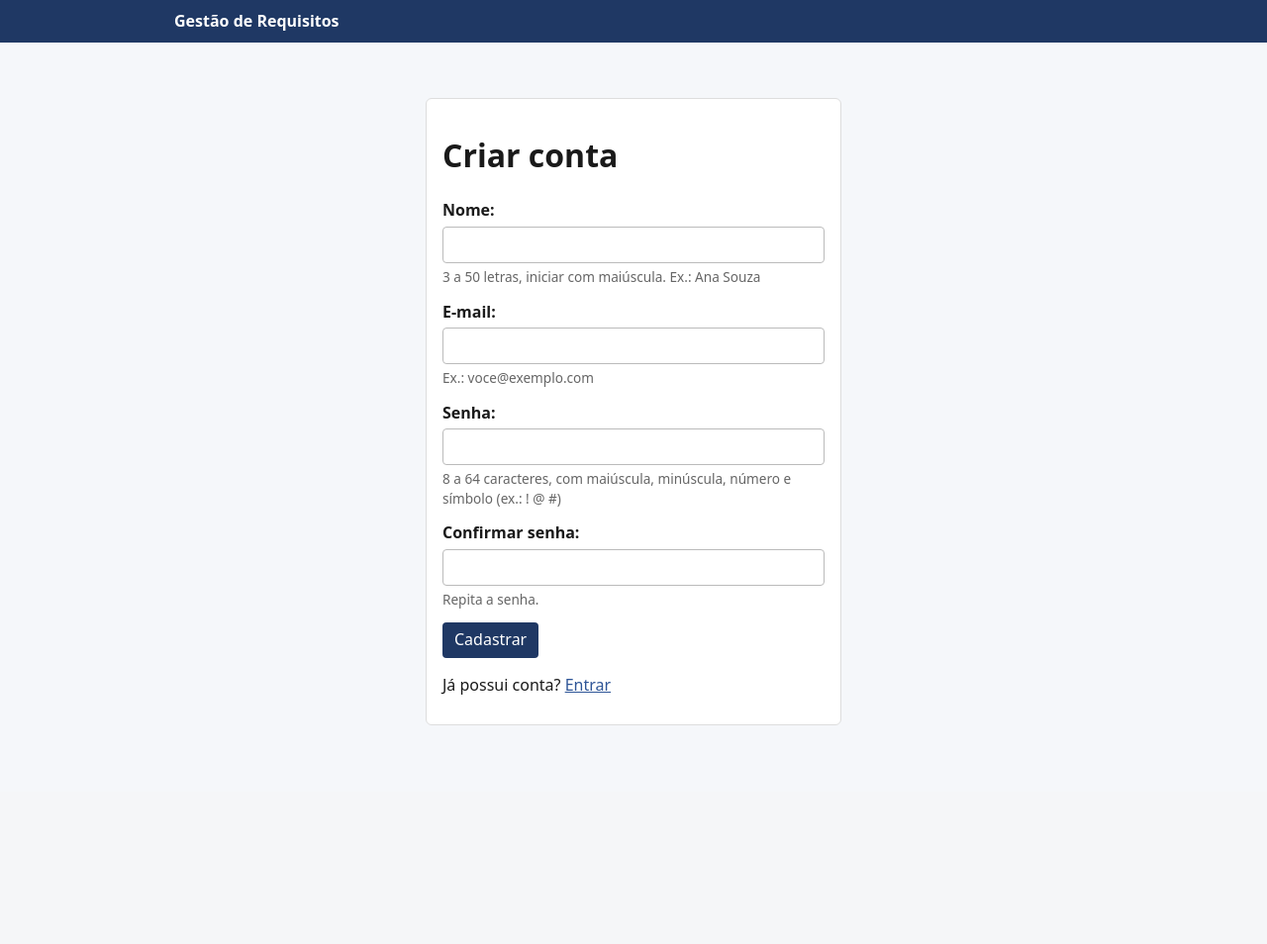
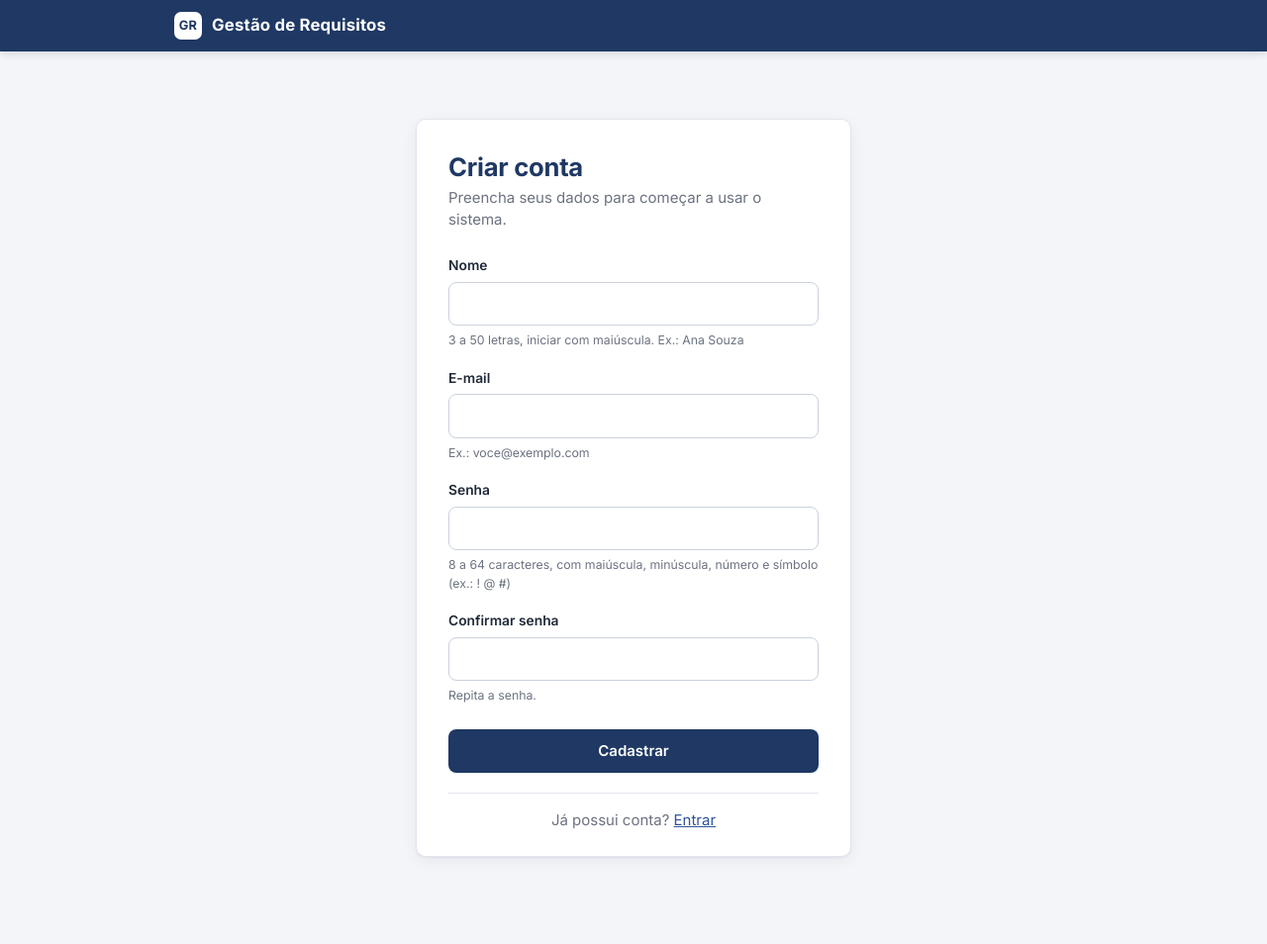
Before and after one commit to EngSoftware-26-2/Project_EngSoftware, a Django app: page /cadastro/ in a window 1280 px wide. Shown: the whole page at 99% size. Before the commit the page ends 733 px from the top, so only its background shows below. Run offline with Django 5.2, Linux system fonts and the light colour scheme.

Commit message:
Visual: fonte Inter, cores e campos mais legíveis
- Layout comum: fonte Inter, títulos em azul-marinho, textos de apoio em cinza,
  campos maiores com contorno azul ao clicar, botões e tabelas arredondados.
- Cadastro e login: frase de apoio embaixo do título, botão na largura toda
  e link de troca entre as telas no rodapé.
- Rótulos dos campos sem dois-pontos.

```diff
--- a/core/templates/core/_campo.html
+++ b/core/templates/core/_campo.html
@@ -3,7 +3,7 @@ Um campo de formulário: rótulo, campo, erros logo embaixo (em vermelho) e a di
 Uso: {% include "core/_campo.html" with campo=form.nome %}
 {% endcomment %}
 <div class="campo{% if campo.errors %} campo-com-erro{% endif %}">
-  {{ campo.label_tag }}
+  <label for="{{ campo.id_for_label }}">{{ campo.label }}</label>
   {{ campo }}
   {% for erro in campo.errors %}<p class="erro-campo" role="alert">{{ erro }}</p>{% endfor %}
   {% if campo.help_text %}<small class="dica" id="{{ campo.auto_id }}_helptext">{{ campo.help_text }}</small>{% endif %}
--- a/core/templates/core/base_site.html
+++ b/core/templates/core/base_site.html
@@ -6,53 +6,77 @@
   <meta charset="utf-8">
   <meta name="viewport" content="width=device-width, initial-scale=1">
   <title>{% block titulo %}Gestão de Requisitos{% endblock %}</title>
+  <link rel="preconnect" href="https://fonts.googleapis.com">
+  <link rel="preconnect" href="https://fonts.gstatic.com" crossorigin>
+  <link href="https://fonts.googleapis.com/css2?family=Inter:wght@400;500;600;700&display=swap" rel="stylesheet">
   <style>
-    :root { --azul: #1F3864; --azul-claro: #2E5597; --vermelho: #b00020; --cinza: #666; --borda: #ddd; --fundo: #f5f7fa; }
+    :root {
+      --azul: #1F3864; --azul-claro: #2E5597; --azul-suave: #e8eef8;
+      --vermelho: #c62828; --vermelho-suave: #fdecec; --verde: #2e7d32; --verde-suave: #e8f5e9;
+      --texto: #1f2937; --cinza: #6b7280; --borda: #e2e6ee; --borda-campo: #cbd2dd; --fundo: #f3f5f9;
+      --raio: 10px; --sombra: 0 1px 2px rgba(16,24,40,.05), 0 4px 16px rgba(16,24,40,.06);
+    }
     * { box-sizing: border-box; }
-    body { font-family: system-ui, -apple-system, "Segoe UI", sans-serif; margin: 0; color: #1a1a1a; background: var(--fundo); line-height: 1.45; }
+    body { font-family: "Inter", system-ui, -apple-system, "Segoe UI", Roboto, sans-serif; font-size: 15px; margin: 0; color: var(--texto); background: var(--fundo); line-height: 1.5; -webkit-font-smoothing: antialiased; }
+    h1, h2, h3 { line-height: 1.25; color: var(--azul); }
+    h1 { font-size: 1.6rem; font-weight: 700; letter-spacing: -.01em; }
+    h2 { font-size: 1.25rem; font-weight: 600; }
     a { color: var(--azul-claro); }
-    .topo { background: var(--azul); color: #fff; }
-    .topo-conteudo { max-width: 960px; margin: 0 auto; padding: 10px 16px; display: flex; align-items: center; justify-content: space-between; gap: 12px; flex-wrap: wrap; }
-    .topo a { color: #fff; text-decoration: none; font-weight: 600; }
+    a:hover { color: var(--azul); }
+    .topo { background: var(--azul); color: #fff; box-shadow: 0 2px 8px rgba(16,24,40,.15); }
+    .topo-conteudo { max-width: 960px; margin: 0 auto; padding: 12px 16px; display: flex; align-items: center; justify-content: space-between; gap: 12px; flex-wrap: wrap; }
+    .topo a { color: #fff; text-decoration: none; font-weight: 700; font-size: 1.05rem; letter-spacing: .01em; display: inline-flex; align-items: center; gap: 10px; }
+    .topo .marca { display: inline-grid; place-items: center; width: 28px; height: 28px; border-radius: 7px; background: #fff; color: var(--azul); font-size: .8rem; font-weight: 700; }
     .topo .usuario { display: flex; align-items: center; gap: 12px; font-size: .95em; }
     .topo form { margin: 0; }
-    .topo button { background: transparent; border: 1px solid rgba(255,255,255,.6); padding: 4px 10px; }
-    .pagina { max-width: 960px; margin: 0 auto; padding: 16px; }
-    .cabecalho h1 { margin: 8px 0 4px; color: var(--azul); }
-    nav.abas { display: flex; flex-wrap: wrap; gap: 4px 16px; padding: 8px 0 12px; border-bottom: 1px solid var(--borda); margin-bottom: 8px; }
+    .topo button { background: transparent; border: 1px solid rgba(255,255,255,.55); padding: 5px 12px; }
+    .topo button:hover { background: rgba(255,255,255,.12); }
+    .pagina { max-width: 960px; margin: 0 auto; padding: 20px 16px 40px; }
+    .cabecalho h1 { margin: 8px 0 4px; }
+    nav.abas { display: flex; flex-wrap: wrap; gap: 4px 18px; padding: 8px 0 12px; border-bottom: 1px solid var(--borda); margin-bottom: 8px; }
     nav.abas a { text-decoration: none; font-weight: 600; }
-    .cartao { background: #fff; border: 1px solid var(--borda); border-radius: 6px; padding: 12px 16px; margin: 12px 0; }
-    .cartao-estreito { max-width: 420px; margin: 40px auto; }
+    .cartao { background: #fff; border: 1px solid var(--borda); border-radius: var(--raio); padding: 16px 20px; margin: 14px 0; box-shadow: var(--sombra); }
+    .cartao-estreito { max-width: 440px; margin: 48px auto; padding: 32px 32px 24px; }
+    .cartao-estreito h1 { margin: 0 0 4px; }
+    .cartao-estreito .subtitulo { margin: 0 0 24px; color: var(--cinza); }
+    .cartao-estreito button[type=submit] { width: 100%; padding: 11px 16px; margin-top: 6px; }
+    .cartao-estreito .rodape { margin: 20px 0 0; padding-top: 16px; border-top: 1px solid var(--borda); text-align: center; color: var(--cinza); }
     .acoes { display: flex; flex-wrap: wrap; gap: 8px; align-items: center; margin: 12px 0; }
     .acoes form { margin: 0; }
-    table { width: 100%; border-collapse: collapse; margin-top: 12px; background: #fff; }
-    th, td { text-align: left; padding: 8px; border-bottom: 1px solid var(--borda); vertical-align: top; }
-    th { background: var(--azul); color: #fff; }
-    button, .botao { display: inline-block; padding: 6px 12px; background: var(--azul); color: #fff; text-decoration: none; border: 0; border-radius: 4px; cursor: pointer; font: inherit; }
+    table { width: 100%; border-collapse: collapse; margin-top: 12px; background: #fff; border: 1px solid var(--borda); border-radius: var(--raio); overflow: hidden; }
+    th, td { text-align: left; padding: 10px 12px; border-bottom: 1px solid var(--borda); vertical-align: top; }
+    th { background: var(--azul-suave); color: var(--azul); font-weight: 600; font-size: .9em; }
+    tr:last-child td { border-bottom: 0; }
+    button, .botao { display: inline-block; padding: 8px 14px; background: var(--azul); color: #fff; text-decoration: none; border: 0; border-radius: 8px; cursor: pointer; font: inherit; font-weight: 600; transition: background .15s; }
+    button:hover, .botao:hover { background: var(--azul-claro); color: #fff; }
     button.perigo, .botao.perigo { background: var(--vermelho); }
-    button.secundario, .botao.secundario { background: #777; }
-    .mensagem { padding: 8px 12px; background: #e6f0e6; border-left: 4px solid #2e7d32; margin: 12px 0; }
-    .mensagem.erro-msg { background: #fdecee; border-left-color: var(--vermelho); }
+    button.secundario, .botao.secundario { background: #fff; color: var(--azul); border: 1px solid var(--borda-campo); }
+    button.secundario:hover, .botao.secundario:hover { background: var(--azul-suave); color: var(--azul); }
+    .mensagem { padding: 10px 14px; background: var(--verde-suave); border-left: 4px solid var(--verde); border-radius: 6px; margin: 12px 0; }
+    .mensagem.erro-msg { background: var(--vermelho-suave); border-left-color: var(--vermelho); color: #8e1c1c; }
     .erro, .errorlist { color: var(--vermelho); }
     .errorlist { padding-left: 18px; margin: 4px 0; }
     form p { margin: 10px 0; }
     form label { display: block; font-weight: 600; }
-    .campo { margin: 0 0 14px; }
-    .campo label { margin-bottom: 4px; }
-    .dica { display: block; margin-top: 4px; color: #666; font-size: .85em; }
-    .erro-campo { margin: 4px 0 0; color: var(--vermelho); font-size: .9em; }
-    .campo.campo-com-erro input, .campo.campo-com-erro select, .campo.campo-com-erro textarea { border: 2px solid var(--vermelho); border-color: var(--vermelho); background: #fffafa; }
-    input[type=text], input[type=email], input[type=password], input[type=number], input[type=date], textarea, select { width: 100%; max-width: 520px; padding: 6px; border: 1px solid #bbb; border-radius: 4px; font: inherit; }
+    .campo { margin: 0 0 18px; }
+    .campo label { margin-bottom: 6px; font-size: .92em; }
+    .dica { display: block; margin-top: 6px; color: var(--cinza); font-size: .82em; }
+    .erro-campo { margin: 6px 0 0; color: var(--vermelho); font-size: .85em; font-weight: 500; }
+    .erro-campo::before { content: "• "; }
+    input[type=text], input[type=email], input[type=password], input[type=number], input[type=date], textarea, select { width: 100%; max-width: 520px; padding: 10px 12px; border: 1px solid var(--borda-campo); border-radius: 8px; font: inherit; background: #fff; color: var(--texto); transition: border-color .15s, box-shadow .15s; }
+    input:focus, textarea:focus, select:focus { outline: none; border-color: var(--azul-claro); box-shadow: 0 0 0 3px rgba(46,85,151,.18); }
+    .campo.campo-com-erro input, .campo.campo-com-erro select, .campo.campo-com-erro textarea { border-color: var(--vermelho); background: #fffafa; }
+    .campo.campo-com-erro input:focus, .campo.campo-com-erro textarea:focus, .campo.campo-com-erro select:focus { box-shadow: 0 0 0 3px rgba(198,40,40,.15); }
     .helptext { display: block; color: var(--cinza); font-size: .85em; }
-    fieldset { border: 1px solid var(--borda); margin: 16px 0; padding: 8px 16px; background: #fff; }
+    fieldset { border: 1px solid var(--borda); border-radius: var(--raio); margin: 16px 0; padding: 8px 16px; background: #fff; }
     .vazio { color: var(--cinza); font-style: italic; }
-    .etiqueta { display: inline-block; padding: 1px 8px; border-radius: 10px; background: #e3e9f4; color: var(--azul); font-size: .85em; font-weight: 600; }
+    .etiqueta { display: inline-block; padding: 2px 10px; border-radius: 999px; background: var(--azul-suave); color: var(--azul); font-size: .82em; font-weight: 600; }
   </style>
 </head>
 <body>
   <div class="topo">
     <div class="topo-conteudo">
-      <a href="{% if request.user.is_authenticated %}{% url 'inicio' %}{% else %}{% url 'login' %}{% endif %}">Gestão de Requisitos</a>
+      <a href="{% if request.user.is_authenticated %}{% url 'inicio' %}{% else %}{% url 'login' %}{% endif %}"><span class="marca" aria-hidden="true">GR</span>Gestão de Requisitos</a>
       {% if request.user.is_authenticated %}
       <div class="usuario">
         <span>{{ request.user.first_name|default:request.user.email }}</span>
--- a/core/templates/core/cadastro.html
+++ b/core/templates/core/cadastro.html
@@ -3,12 +3,13 @@
 {% block conteudo %}
 <div class="cartao cartao-estreito">
   <h1>Criar conta</h1>
+  <p class="subtitulo">Preencha seus dados para começar a usar o sistema.</p>
   <form method="post" novalidate>
     {% csrf_token %}
     {% include "core/_erros_gerais.html" %}
     {% for campo in form %}{% include "core/_campo.html" %}{% endfor %}
     <button type="submit">Cadastrar</button>
   </form>
-  <p>Já possui conta? <a href="{% url 'login' %}">Entrar</a></p>
+  <p class="rodape">Já possui conta? <a href="{% url 'login' %}">Entrar</a></p>
 </div>
 {% endblock %}
--- a/core/templates/core/login.html
+++ b/core/templates/core/login.html
@@ -3,12 +3,13 @@
 {% block conteudo %}
 <div class="cartao cartao-estreito">
   <h1>Entrar no sistema</h1>
+  <p class="subtitulo">Acesse seus projetos com o e-mail e a senha cadastrados.</p>
   <form method="post" novalidate>
     {% csrf_token %}
     {% include "core/_erros_gerais.html" %}
     {% for campo in form %}{% include "core/_campo.html" %}{% endfor %}
     <button type="submit">Entrar</button>
   </form>
-  <p>Não possui conta? <a href="{% url 'cadastro' %}">Cadastre-se</a></p>
+  <p class="rodape">Não possui conta? <a href="{% url 'cadastro' %}">Cadastre-se</a></p>
 </div>
 {% endblock %}
```
